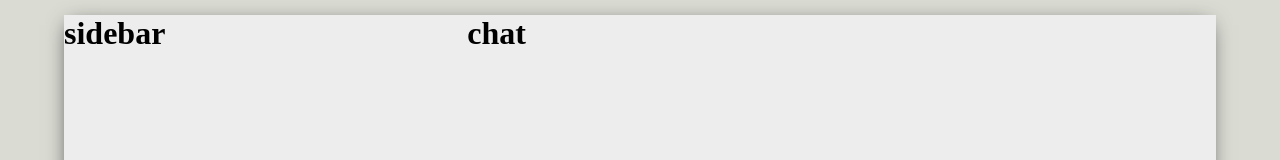
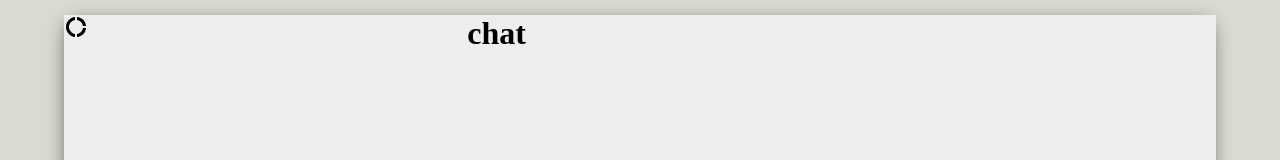
Before and after one commit to DanielDohyun/whatsapp, a React (Create React App) app in the folder client/: page / in a window 1280 px wide. Shown: the top 160 px of the page. Built offline with nearby package versions, Linux system fonts and the light colour scheme.

Commit message:
install material ui core and icons

```diff
--- a/client/package.json
+++ b/client/package.json
@@ -3,6 +3,8 @@
   "version": "0.1.0",
   "private": true,
   "dependencies": {
+    "@material-ui/core": "^4.11.4",
+    "@material-ui/icons": "^4.11.2",
     "@testing-library/jest-dom": "^5.14.1",
     "@testing-library/react": "^11.2.7",
     "@testing-library/user-event": "^12.8.3",
--- a/client/src/component/Sidebar/Sidebar.js
+++ b/client/src/component/Sidebar/Sidebar.js
@@ -1,10 +1,15 @@
 import React from 'react';
 import './Sidebar.css';
+import DonutLargeIcon from '@material-ui/icons/DonutLarge';
 
 function Sidebar() {
     return (
         <div className='sidebar'>
-            <h1>sidebar</h1>
+            <div className="sidebar__header">
+                <div className="sidebar__headerRight">
+                    <DonutLargeIcon />
+                </div>
+            </div>
         </div>
     )
 }
--- /dev/null
+++ b/package.json
@@ -0,0 +1,5 @@
+{
+  "dependencies": {
+    "@material-ui/core": "^4.11.4"
+  }
+}
```
Also changed, not shown: 2 other files (tests, documents, lock files or other folders).
